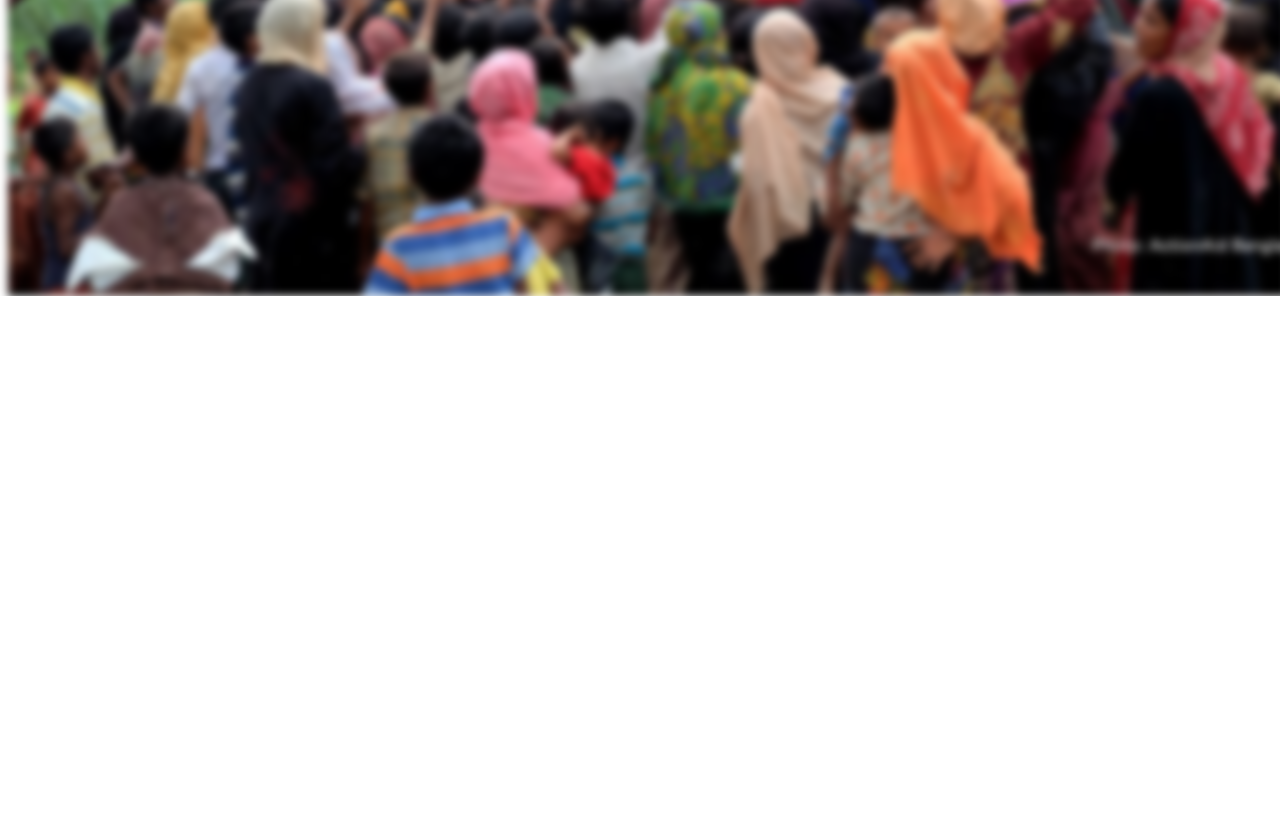
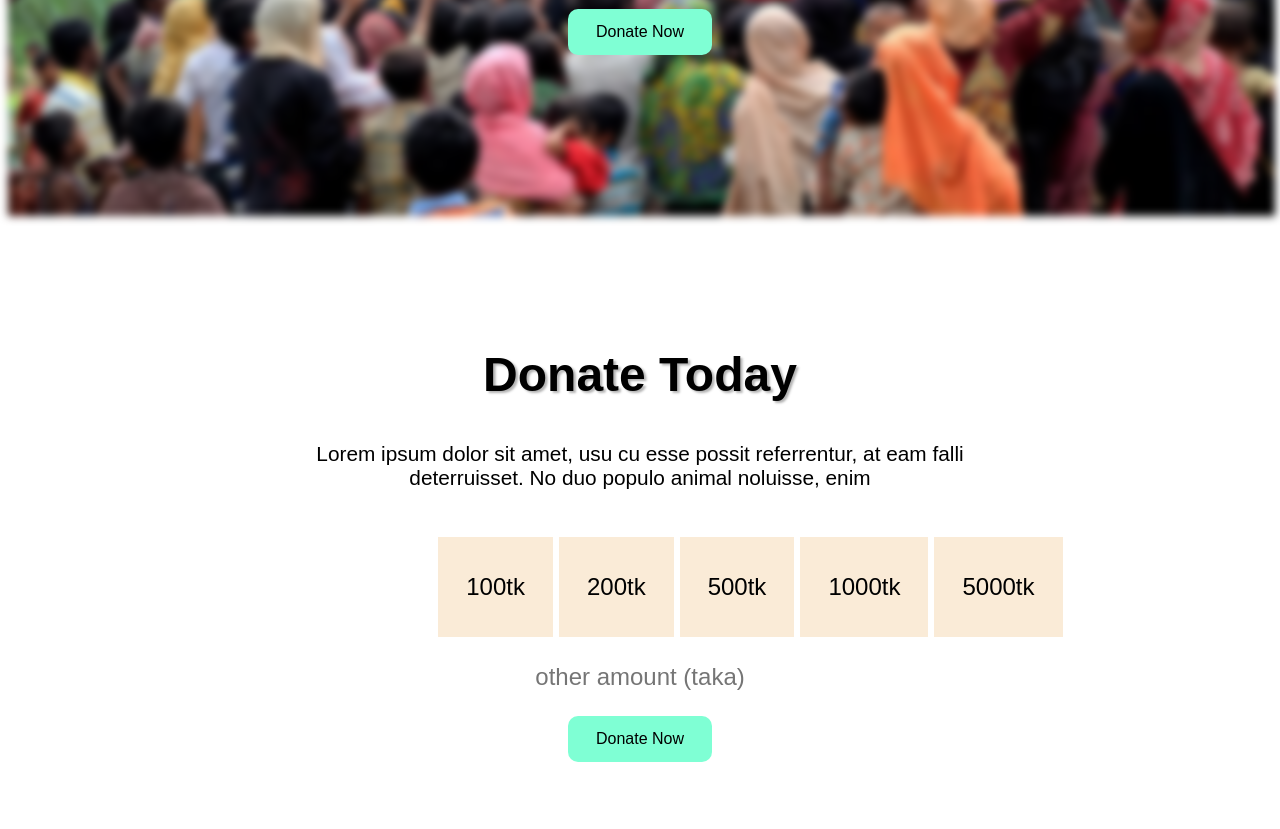
Before and after one commit to Shajibur-Rahman-Bappy/Donate-today, a plain HTML site: page index.html in a window 1280 px wide. Shown: the part 512-1341 px from the top of the page. Before the commit the page ends 808 px from the top, so only its background shows below. Drawn offline with Linux system fonts and the light colour scheme; a web font is replaced by a local one.

Commit message:
2nd part done

```diff
--- a/index.html
+++ b/index.html
@@ -9,7 +9,7 @@
 
 </head>
 <body>
-    <section>
+    <section class="part-a">
         <div class="blured"></div>
         <div class="first-part">
         <h1 id="deco-1">Let's Help Those Who Are More In Need</h1>
@@ -18,5 +18,25 @@
             <button id="deco-2" type="submit">Donate Now</button>
         </div>
     </section>
+    <section class="second-part">
+        <div>
+            <h1 id="header-size">Donate Today</h1>
+            <p id="paragraph-size">Lorem ipsum dolor sit amet, usu cu esse possit referrentur, at eam falli
+                deterruisset. No duo populo animal noluisse, enim</p>
+        </div>
+        <div class="separate">
+            <button id="a">100tk</button>
+            <button id="b">200tk</button>
+            <button id="c">500tk</button>
+            <button id="d">1000tk</button>
+            <button id="e">5000tk</button>
+        </div>
+        <div>
+            <input type="text" name="money" placeholder="other amount (taka)" id="money-input">
+        </div>
+        <div>
+            <button id="inp" type="submit">Donate Now</button>
+        </div>
+    </section>
 </body>
 </html>
--- a/style.css
+++ b/style.css
@@ -3,16 +3,17 @@ body {
   }
   .first-part{
     text-align: center;
-    padding: 8%;
+    padding: 15%;
   }
   #deco-1{
     font-size: 4rem;
     text-shadow: .05em .05em .05em rgba(0, 0, 0, 3);
+    color: white;
   }
   .blured{
     position:absolute;
-    height: 100vh;
-    width: 100%;
+    height: 90%;
+    width: 99%;
     background-image: url(donate-today-main/images/donation2.jpg);
     background-size: cover;
     z-index: -1;
@@ -32,3 +33,76 @@ body {
     cursor: pointer;
     display: inline-block;
   }
+  .second-part{
+    text-align: center;
+    padding: 5%;
+  }
+  #header-size{
+    font-size: 3rem;
+    text-shadow: .05em .05em .05em rgba(0, 0, 0, .3);
+  }
+  #paragraph-size{
+    font-size: 1.3rem;
+    padding: 0% 20%;
+  }
+  .separate{
+    display: flex;
+    text-align: center;
+    padding:2% 32%;
+  }
+  #a{
+    border:solid white;
+    background-color:antiquewhite;
+    padding: 36px 28px;
+    font-size: 24px;
+    cursor: pointer;
+    display: inline-block;
+  }
+  #b{
+    border:solid white;
+    background-color:antiquewhite;
+    padding: 36px 28px;
+    font-size: 24px;
+    cursor: pointer;
+    display: inline-block;
+  }
+  #c{
+    border:solid white;
+    background-color:antiquewhite;
+    padding: 36px 28px;
+    font-size: 24px;
+    cursor: pointer;
+    display: inline-block;
+  }
+  #d{
+    border:solid white;
+    background-color:antiquewhite;
+    padding: 36px 28px;
+    font-size: 24px;
+    cursor: pointer;
+    display: inline-block;
+  }
+  #e{
+    background-color:antiquewhite;
+    padding: 36px 28px;
+    font-size: 24px;
+    cursor: pointer;
+    display: inline-block;
+    border: solid white;
+  }
+  #money-input{
+    text-align: center;
+    font-size: 24px;
+    border: none;
+  }
+  #inp{
+    margin-top: 24px;
+    border: none;
+    border-radius: 10px;
+    background-color:aquamarine;
+    padding: 14px 28px;
+    font-size: 16px;
+    cursor: pointer;
+    display: inline-block;
+
+  }
```
